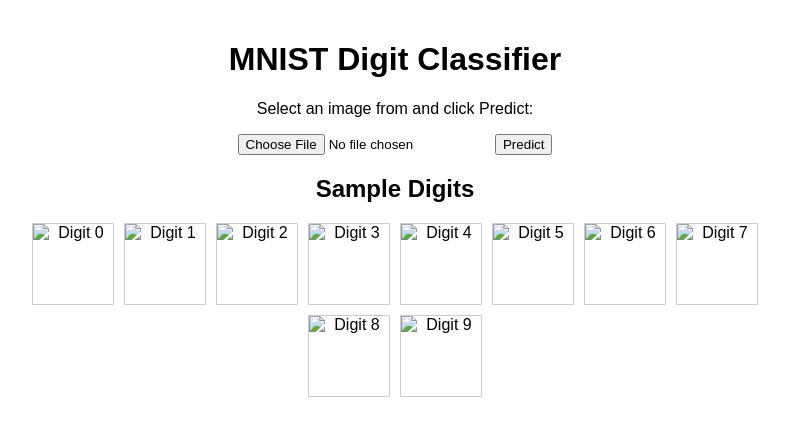
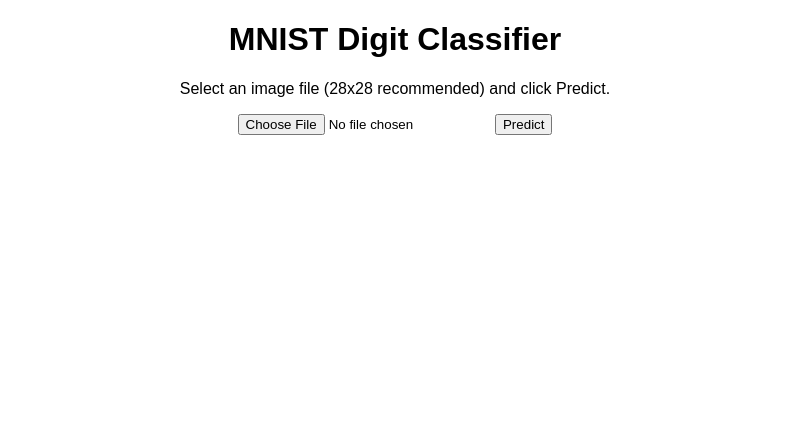
Before and after one commit to JCH0092-coder/Joshua_Hill_CPE490_HW05, a Flask app: template templates/index.html in a window 1280 px wide. Shown: the top 436 px of the page, without its empty margins (245-1034 px from the left). Run offline with Flask 3, Linux system fonts and the light colour scheme; the template is opened without the code that fills it, so the values that code supplies are empty; parts of the project's set-up code (start-up, migrations or seed data) failed here and were passed over.

Commit message:
Update index.html

```diff
--- a/templates/index.html
+++ b/templates/index.html
@@ -7,103 +7,119 @@
     body {
       font-family: Arial, sans-serif;
       text-align: center;
-      margin: 0;
-      padding: 0;
+      margin: 20px;
     }
-    .container {
-      max-width: 800px;
-      margin: auto;
-      padding: 20px;
-    }
-    .samples-container {
-      display: flex;
-      flex-wrap: wrap;
-      justify-content: center;
-      gap: 10px;
-      margin-top: 20px;
-    }
-    .sample {
-      width: 80px;
-      height: 80px;
-      object-fit: cover;
-      cursor: pointer;
+    #preview {
+      margin-top: 10px;
+      max-width: 200px;
       border: 1px solid #ccc;
     }
-    #result {
-      margin-top: 20px;
-      font-size: 1.5em;
+    #confidenceChart {
+      max-width: 500px;
+      margin: 20px auto;
     }
   </style>
 </head>
 <body>
-  <div class="container">
   <h1>MNIST Digit Classifier</h1>
-    <p>Select an image from and click Predict:</p>
-    <input type="file" id="image-upload" accept="image/*">
-    <button id="predict-button">Predict</button>
-    <div id="result"></div>
-    <h2>Sample Digits</h2>
-    <div class="samples-container">
-      <img class="sample" src="{{ url_for('sample_file', filename='0.png') }}" alt="Digit 0">
-      <img class="sample" src="{{ url_for('sample_file', filename='1.png') }}" alt="Digit 1">
-      <img class="sample" src="{{ url_for('sample_file', filename='2.png') }}" alt="Digit 2">
-      <img class="sample" src="{{ url_for('sample_file', filename='3.png') }}" alt="Digit 3">
-      <img class="sample" src="{{ url_for('sample_file', filename='4.png') }}" alt="Digit 4">
-      <img class="sample" src="{{ url_for('sample_file', filename='5.png') }}" alt="Digit 5">
-      <img class="sample" src="{{ url_for('sample_file', filename='6.png') }}" alt="Digit 6">
-      <img class="sample" src="{{ url_for('sample_file', filename='7.png') }}" alt="Digit 7">
-      <img class="sample" src="{{ url_for('sample_file', filename='8.png') }}" alt="Digit 8">
-      <img class="sample" src="{{ url_for('sample_file', filename='9.png') }}" alt="Digit 9">
-    </div>
-  </div>
+  <p>Select an image file (28x28 recommended) and click Predict.</p>
+  <input type="file" id="fileInput">
+  <button id="predictButton">Predict</button>
+  <br>
+  <!-- Image preview element -->
+  <img id="preview" src="" alt="Image Preview" style="display:none;">
+  <h2 id="predictionResult"></h2>
+  <!-- Canvas for Chart.js -->
+  <canvas id="confidenceChart" style="display:none;"></canvas>
+
+  <!-- Load Chart.js library -->
+  <script src="https://cdn.jsdelivr.net/npm/chart.js"></script>
+
   <script>
-    let selectedFile = null;
+    let chartInstance = null;
 
-    function predictImage(file) {
+    const fileInput = document.getElementById("fileInput");
+    const predictButton = document.getElementById("predictButton");
+    const preview = document.getElementById("preview");
+    const predictionResult = document.getElementById("predictionResult");
+    const chartCanvas = document.getElementById("confidenceChart");
+
+    // Display preview when a file is selected.
+    fileInput.addEventListener("change", function(event) {
+      const file = event.target.files[0];
+      if (file) {
+        const reader = new FileReader();
+        reader.onload = function(e) {
+          preview.src = e.target.result;
+          preview.style.display = "block";
+        };
+        reader.readAsDataURL(file);
+      }
+    });
+
+    // When Predict button is clicked, send the file to the backend.
+    predictButton.addEventListener("click", function() {
+      const file = fileInput.files[0];
+      if (!file) {
+        alert("Please select a file first!");
+        return;
+      }
+
       const formData = new FormData();
       formData.append("file", file);
-      fetch("/predict", { method: "POST", body: formData })
+
+      fetch("/predict", {
+        method: "POST",
+        body: formData
+      })
       .then(response => response.json())
       .then(data => {
         if (data.error) {
-            resultDiv.innerHTML = `<p>Error: ${data.error}</p>`;
+          predictionResult.innerHTML = "Error: " + data.error;
+          chartCanvas.style.display = "none";
         } else {
-            resultDiv.innerHTML = `<h2>Predicted Digit: ${data.predicted_digit}</h2>`;
+          predictionResult.innerHTML = "Predicted Digit: " + data.predicted_digit;
+          updateChart(data.confidence_scores);
         }
       })
-        .catch(err => { resultDiv.innerHTML = `<p>Error: ${err}</p>`; });
-    }
-
-    const imageUpload = document.getElementById("image-upload");
-    const predictButton = document.getElementById("predict-button");
-    const resultDiv = document.getElementById("result");
-
-    predictButton.addEventListener("click", () => {
-      let file;
-      if (imageUpload.files.length > 0) {
-        file = imageUpload.files[0];
-      } else if (selectedFile !== null) {
-        file = selectedFile;
-      } else {
-        resultDiv.innerHTML = "<p>Please select an image file</p>";
-        return;
-      }
-      predictImage(file);
+      .catch(error => {
+        predictionResult.innerHTML = "Error: " + error;
+      });
     });
 
-    document.querySelectorAll(".sample").forEach(img => {
-      img.addEventListener("click", () => {
-        // Clear file input so the selected sample takes precedence.
-        imageUpload.value = "";
-        fetch(img.src)
-          .then(response => response.blob())
-          .then(blob => {
-            selectedFile = new File([blob], "sample.png", { type: blob.type });
-            resultDiv.innerHTML = "<p>Sample selected. Click Predict to classify.</p>";
-          })
-          .catch(err => { resultDiv.innerHTML = `<p>Error: ${err}</p>`; });
+    // Function to create or update the Chart.js bar chart.
+    function updateChart(confidenceScores) {
+      chartCanvas.style.display = "block";
+      const ctx = chartCanvas.getContext("2d");
+      const labels = ["0", "1", "2", "3", "4", "5", "6", "7", "8", "9"];
+
+      if (chartInstance !== null) {
+        chartInstance.data.datasets[0].data = confidenceScores;
+        chartInstance.update();
+      } else {
+        chartInstance = new Chart(ctx, {
+          type: 'bar',
+          data: {
+            labels: labels,
+            datasets: [{
+              label: 'Confidence Scores',
+              data: confidenceScores,
+              backgroundColor: 'rgba(54, 162, 235, 0.6)',
+              borderColor: 'rgba(54, 162, 235, 1)',
+              borderWidth: 1
+            }]
+          },
+          options: {
+            scales: {
+              y: {
+                beginAtZero: true,
+                max: 1
+              }
+            }
+          }
         });
-    });
+      }
+    }
   </script>
 </body>
 </html>
```
Lines whose indentation alone changed are shown as unchanged.
